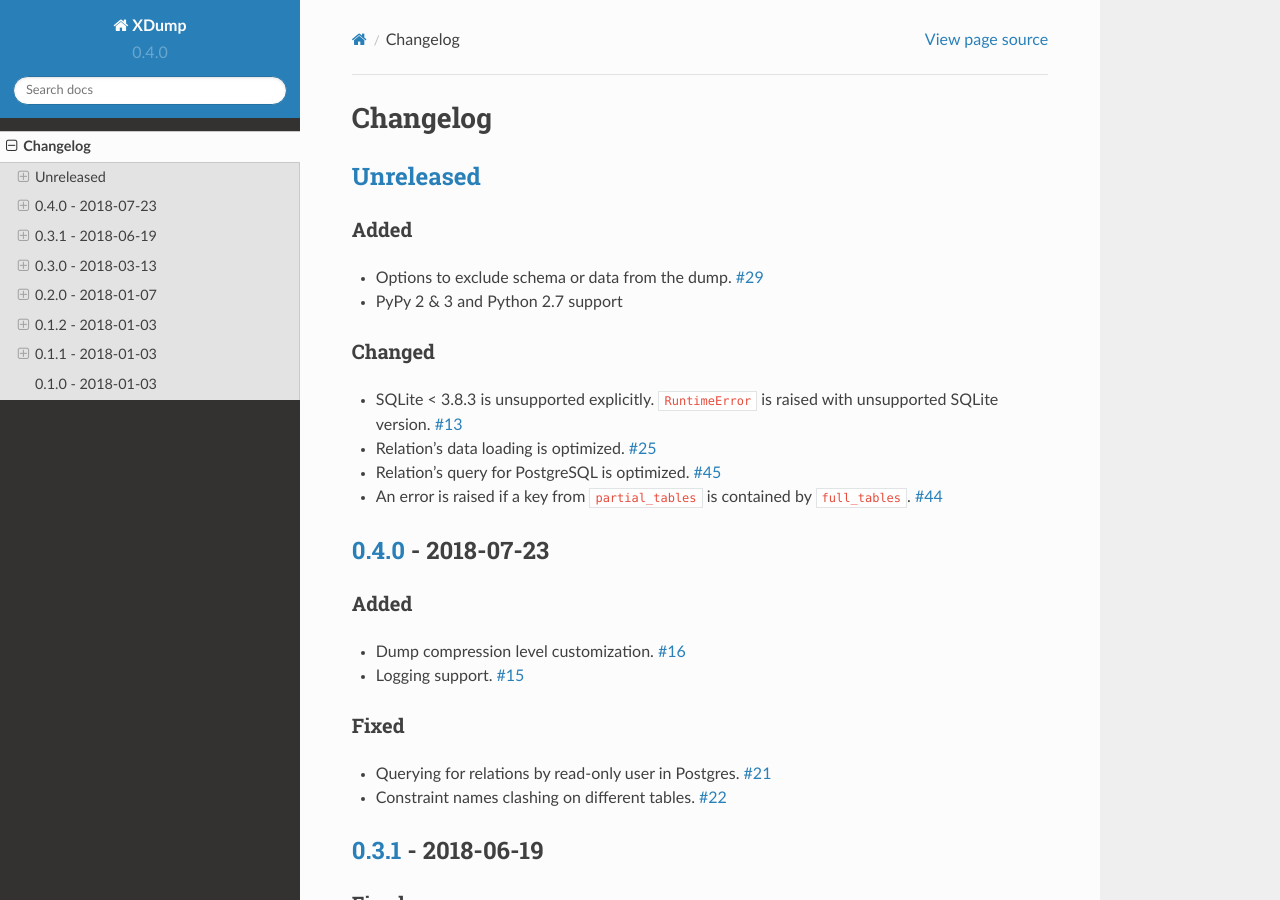
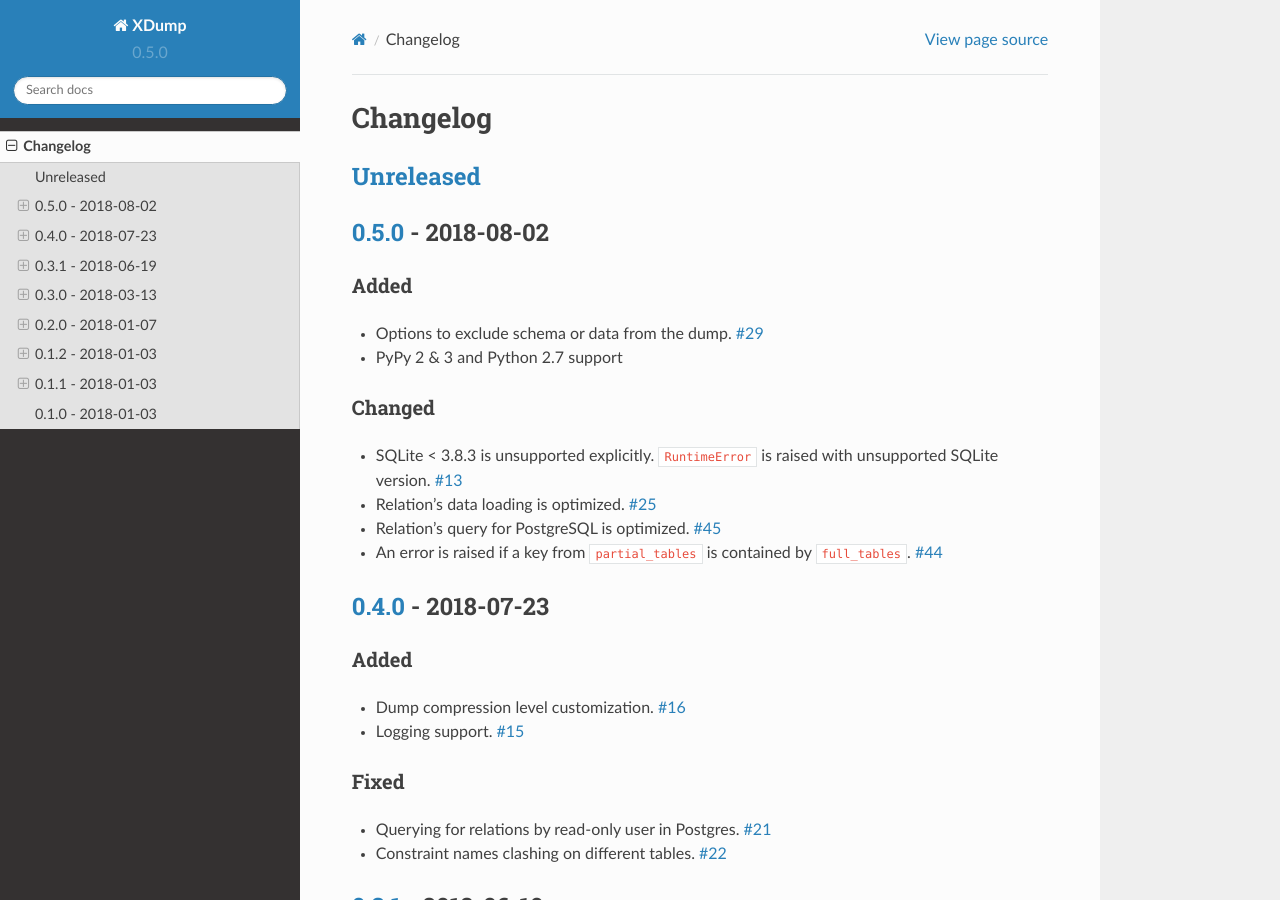
Before and after one commit to Stranger6667/xdump, a Sphinx documentation site: the page built from docs/changelog.rst, in a window 1280 px wide and 900 px high. Built offline with Sphinx 7.4.7 and the Read the Docs theme 2.0.0, drawn with Linux system fonts in a browser that asks for light colours.

Commit message:
Release 0.5.0

```diff
--- a/docs/changelog.rst
+++ b/docs/changelog.rst
@@ -5,6 +5,9 @@
 
 `Unreleased`_
 -------------
+
+`0.5.0`_ - 2018-08-02
+---------------------
 
 Added
 ~~~~~
@@ -81,7 +84,8 @@
 
 - Initial release.
 
-.. _Unreleased: https://github.com/Stranger6667/xdump/compare/0.4.0...HEAD
+.. _Unreleased: https://github.com/Stranger6667/xdump/compare/0.5.0...HEAD
+.. _0.5.0: https://github.com/Stranger6667/xdump/compare/0.4.0...0.5.0
 .. _0.4.0: https://github.com/Stranger6667/xdump/compare/0.3.1...0.4.0
 .. _0.3.1: https://github.com/Stranger6667/xdump/compare/0.3.0...0.3.1
 .. _0.3.0: https://github.com/Stranger6667/xdump/compare/0.2.0...0.3.0
--- a/xdump/__init__.py
+++ b/xdump/__init__.py
@@ -1,4 +1,4 @@
 # coding: utf-8
 
 
-__version__ = '0.4.0'
+__version__ = '0.5.0'
```
